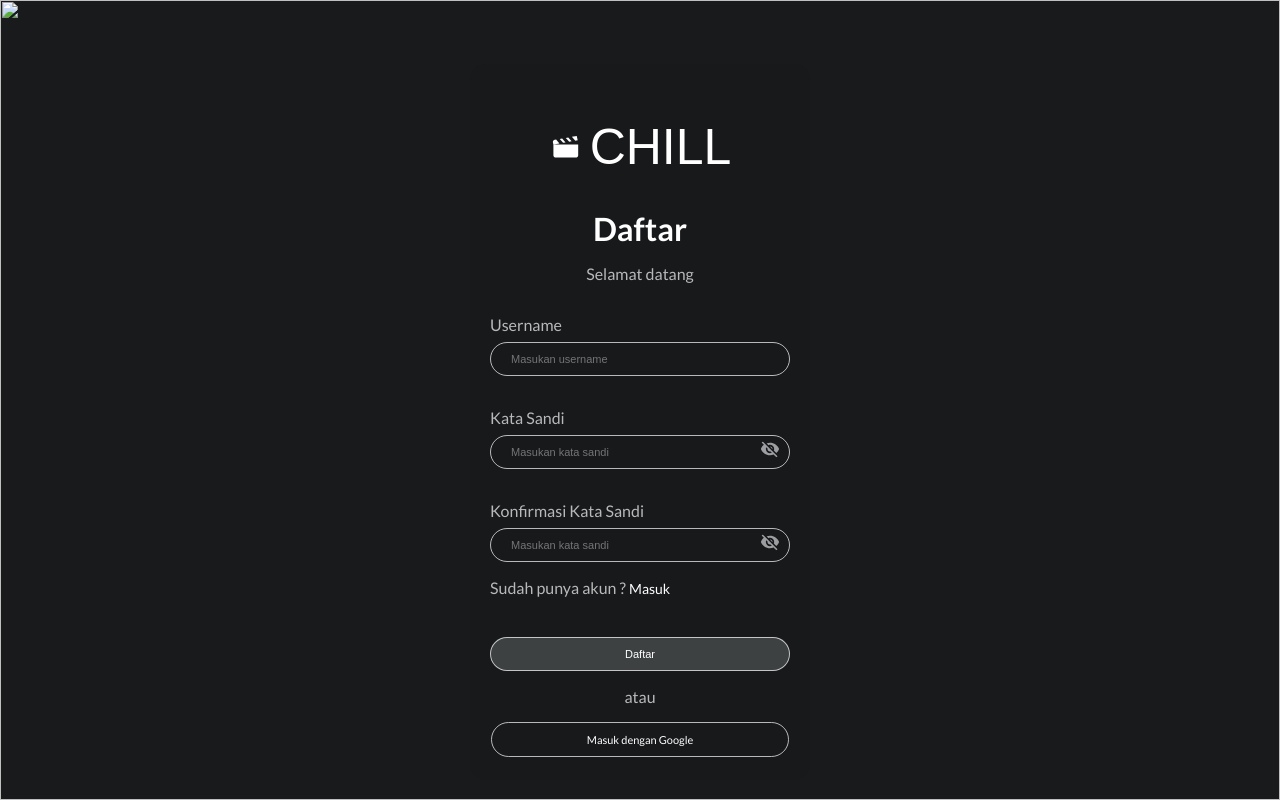
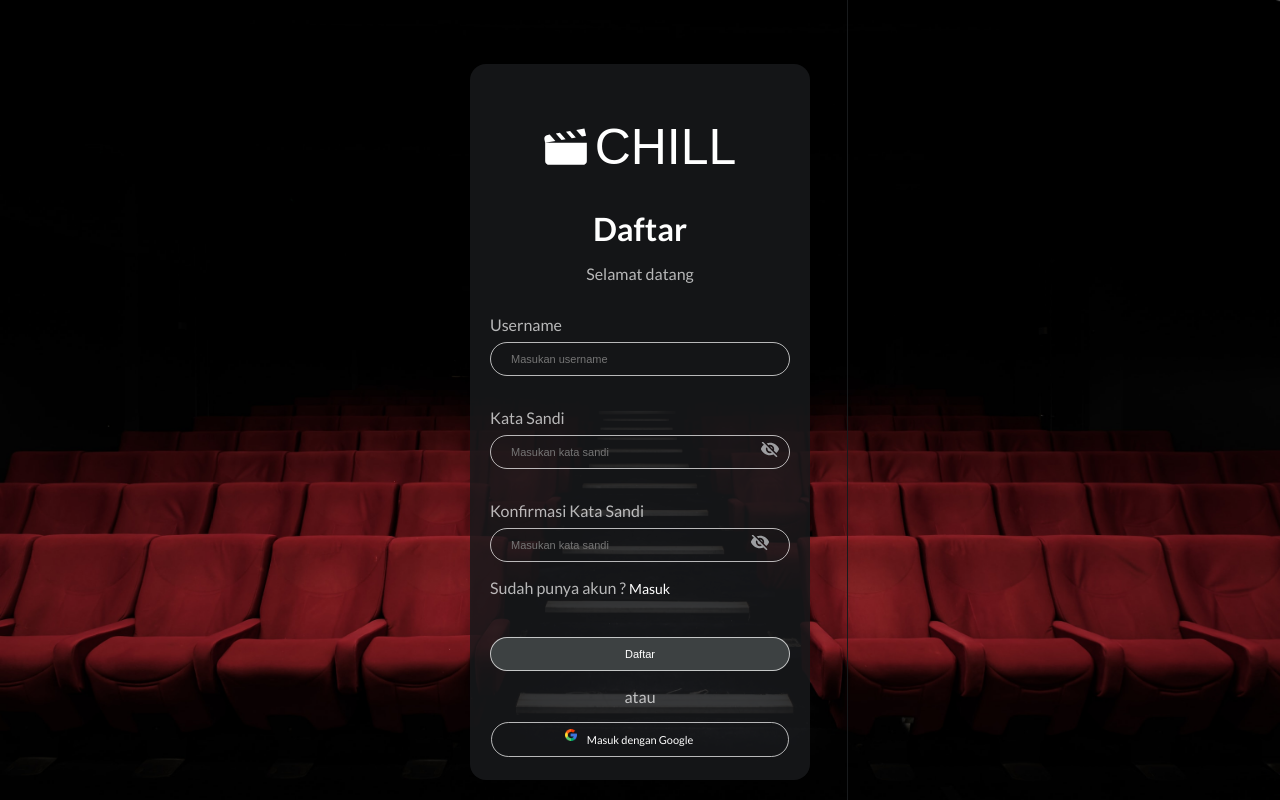
Before and after one commit to rizkitaufiq/mission-3-chill, a plain HTML site: page register.html in a window 1280 px wide. Drawn offline with Linux system fonts and the light colour scheme; a web font is replaced by a local one.

Commit message:
feat:update content

```diff
--- a/register.html
+++ b/register.html
@@ -19,16 +19,12 @@
 </head>
 
 <body class="body-grid">
-    <img class="background-image" src="assets/register/bg.jfif" alt="">
+    <img class="background-image" src="images/register/bg.jfif" alt="">
     <div class="container center-box">
         <form action="index.html" method="post">
 
             <div class="box-logo-header">
-                <svg width="33" height="22" viewBox="0 0 43 37" fill="none" xmlns="http://www.w3.org/2000/svg">
-                    <path
-                        d="M40.4167 -0.00341797L32.2292 1.42658L37.9375 7.91658L42.0417 7.18325L40.4167 -0.00341797ZM26.1042 2.48992L22 3.20492L27.7292 9.67658L31.8125 8.96158L26.1042 2.48992ZM15.8958 4.24992L11.7917 5.00158L17.5208 11.4732L21.6042 10.7582L15.8958 4.24992ZM5.66665 6.08325L3.62498 6.43158C2.54245 6.62192 1.58999 7.18252 0.976735 7.99029C0.363483 8.79807 0.139566 9.78699 0.35415 10.7399L1.16665 14.3332L11.375 12.5549L5.66665 6.08325ZM1.16665 14.3332V32.6666C1.16665 34.7016 3.04165 36.3333 5.33332 36.3333H38.6667C40.9792 36.3333 42.8333 34.7016 42.8333 32.6666V14.3332H1.16665Z"
-                        fill="white" />
-                </svg>
+                <img src="images/register/logo.svg" alt="images">
                 <h1>CHILL</h1>
             </div>
 
@@ -47,11 +43,7 @@
                 <input id="password" class="form-control" type="password" placeholder="Masukan kata sandi" required>
 
                 <i class="icon">
-                    <svg width="20" height="16" viewBox="0 0 20 16" fill="none" xmlns="http://www.w3.org/2000/svg">
-                        <path
-                            d="M9.8585 5L12.5002 7.63333C12.5002 7.59167 12.5002 7.54167 12.5002 7.5C12.5002 6.83696 12.2368 6.20107 11.7679 5.73223C11.2991 5.26339 10.6632 5 10.0002 5C9.95016 5 9.9085 5 9.8585 5ZM6.27516 5.66667L7.56683 6.95833C7.52516 7.13333 7.50016 7.30833 7.50016 7.5C7.50016 8.16304 7.76356 8.79893 8.2324 9.26777C8.70124 9.73661 9.33712 10 10.0002 10C10.1835 10 10.3668 9.975 10.5418 9.93333L11.8335 11.225C11.2752 11.5 10.6585 11.6667 10.0002 11.6667C8.89509 11.6667 7.83529 11.2277 7.05388 10.4463C6.27248 9.66488 5.8335 8.60507 5.8335 7.5C5.8335 6.84167 6.00016 6.225 6.27516 5.66667ZM1.66683 1.05833L3.56683 2.95833L3.94183 3.33333C2.56683 4.41667 1.4835 5.83333 0.833496 7.5C2.27516 11.1583 5.8335 13.75 10.0002 13.75C11.2918 13.75 12.5252 13.5 13.6502 13.05L14.0085 13.4L16.4418 15.8333L17.5002 14.775L2.72516 0M10.0002 3.33333C11.1052 3.33333 12.165 3.77232 12.9464 4.55372C13.7278 5.33512 14.1668 6.39493 14.1668 7.5C14.1668 8.03333 14.0585 8.55 13.8668 9.01667L16.3085 11.4583C17.5585 10.4167 18.5585 9.05 19.1668 7.5C17.7252 3.84167 14.1668 1.25 10.0002 1.25C8.8335 1.25 7.71683 1.45833 6.66683 1.83333L8.47516 3.625C8.95016 3.44167 9.4585 3.33333 10.0002 3.33333Z"
-                            fill="#9D9EA1" />
-                    </svg>
+                    <img src="images/register/eye-off.svg" alt="images">
                 </i>
             </div>
 
@@ -61,11 +53,9 @@
                     required>
 
                 <i class="icon">
-                    <svg width="20" height="16" viewBox="0 0 20 16" fill="none" xmlns="http://www.w3.org/2000/svg">
-                        <path
-                            d="M9.8585 5L12.5002 7.63333C12.5002 7.59167 12.5002 7.54167 12.5002 7.5C12.5002 6.83696 12.2368 6.20107 11.7679 5.73223C11.2991 5.26339 10.6632 5 10.0002 5C9.95016 5 9.9085 5 9.8585 5ZM6.27516 5.66667L7.56683 6.95833C7.52516 7.13333 7.50016 7.30833 7.50016 7.5C7.50016 8.16304 7.76356 8.79893 8.2324 9.26777C8.70124 9.73661 9.33712 10 10.0002 10C10.1835 10 10.3668 9.975 10.5418 9.93333L11.8335 11.225C11.2752 11.5 10.6585 11.6667 10.0002 11.6667C8.89509 11.6667 7.83529 11.2277 7.05388 10.4463C6.27248 9.66488 5.8335 8.60507 5.8335 7.5C5.8335 6.84167 6.00016 6.225 6.27516 5.66667ZM1.66683 1.05833L3.56683 2.95833L3.94183 3.33333C2.56683 4.41667 1.4835 5.83333 0.833496 7.5C2.27516 11.1583 5.8335 13.75 10.0002 13.75C11.2918 13.75 12.5252 13.5 13.6502 13.05L14.0085 13.4L16.4418 15.8333L17.5002 14.775L2.72516 0M10.0002 3.33333C11.1052 3.33333 12.165 3.77232 12.9464 4.55372C13.7278 5.33512 14.1668 6.39493 14.1668 7.5C14.1668 8.03333 14.0585 8.55 13.8668 9.01667L16.3085 11.4583C17.5585 10.4167 18.5585 9.05 19.1668 7.5C17.7252 3.84167 14.1668 1.25 10.0002 1.25C8.8335 1.25 7.71683 1.45833 6.66683 1.83333L8.47516 3.625C8.95016 3.44167 9.4585 3.33333 10.0002 3.33333Z"
-                            fill="#9D9EA1" />
-                    </svg>
+                    <i class="icon">
+                        <img src="images/register/eye-off.svg" alt="images">
+                    </i>
                 </i>
             </div>
 
@@ -77,7 +67,7 @@
                 <button class="btn btn-primary" type="submit" href="">Daftar</button>
                 <p>atau</p>
                 <a class="btn btn-secondary" type="submit" href="">Masuk dengan Google</a>
-                <img src="assets/login/google-icon.png">
+                <img src="images/login/google-icon.png">
             </div>
         </form>
     </div>
```
